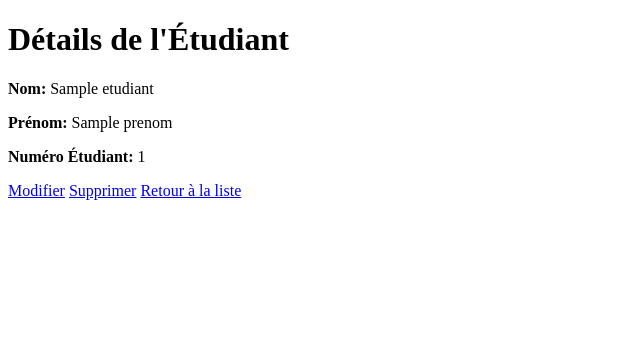
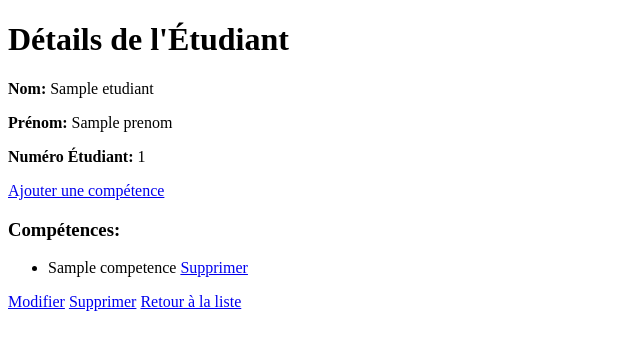
Before and after one commit to StaceyCodjia/WorkshopArchiS2, a Flask app: template templates/student/details.html in a window 1280 px wide. Shown: the top 350 px of the page, without its empty margins (0-640 px from the left). Run offline with Flask 3, Linux system fonts and the light colour scheme; the template is opened without the code that fills it: most values are stand-ins (such as "Sample title", 1, 10 or a date in 2020).

Commit message:
ajout et suppression compétences + main mis à jour

```diff
--- a/main.py
+++ b/main.py
@@ -89,3 +89,32 @@ def delete(id):
         etudiants[i]['id'] = i + 1
 
     return redirect(url_for('index'))
+
+@app.route("/competence/<int:id>")
+def competences_list(id):
+    if id < 1 or id > len(etudiants):
+        abort(404)
+
+    etudiant = etudiants[id - 1]
+    return render_template('/student/competence.html', etudiant=etudiant, competences=competences)
+
+@app.route("/add_competence/<int:id>", methods=["POST"])
+def add_competence(id):
+    if id < 1 or id > len(etudiants):
+        abort(404)
+
+    competence_id = int(request.form["competence"])
+    global etudiants_competences
+    etudiants_competences.append({
+        "etudiant_id": id,
+        "competence_id": competence_id
+    })
+
+    return redirect(url_for('details', id=id))
+
+@app.route("/delete_competence/<int:etudiant_id>/<int:competence_id>")
+def delete_competence(etudiant_id, competence_id):
+    global etudiants_competences
+    etudiants_competences = [ec for ec in etudiants_competences if not (ec['etudiant_id'] == etudiant_id and ec['competence_id'] == competence_id)]
+
+    return redirect(url_for('details', id=etudiant_id))
--- a/templates/student/details.html
+++ b/templates/student/details.html
@@ -11,7 +11,13 @@
             <p><strong>Prénom:</strong> {{ etudiant.prenom }}</p>
             <p><strong>Numéro Étudiant:</strong> {{ etudiant.num_etud }}</p>
             <div>
-               <!-- TODO: competences -->
+                <a href="{{ url_for('competences_list', id=etudiant.id) }}">Ajouter une compétence</a>
+                <h3>Compétences:</h3>
+                <ul>
+                    {% for competence in competences %}
+                    <li>{{competence.nom}} <a href="{{ url_for('delete_competence', etudiant_id=etudiant.id, competence_id=competence.id) }}">Supprimer</a></li>
+                    {% endfor %}
+                </ul>
             </div>
         </div>
         <div>
```
Also changed, not shown: templates/student/competence.html (added, +27 -0 lines).
